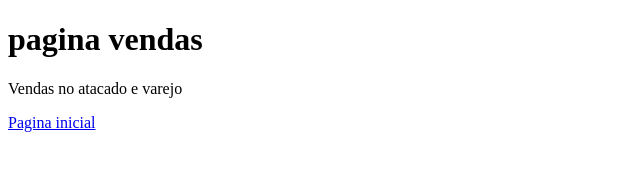
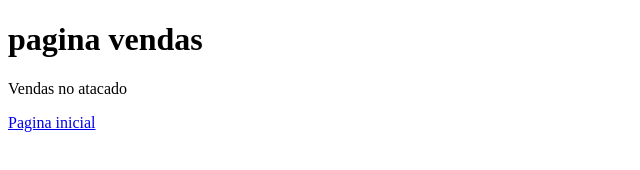
Before and after one commit to racquist/githubtest, a plain HTML site: page vendas.html in a window 1280 px wide. Shown: the full height of the page, 0-640 px from the left. Drawn offline with Linux system fonts and the light colour scheme.

Commit message:
Update vendas.html

```diff
--- a/vendas.html
+++ b/vendas.html
@@ -8,7 +8,7 @@
 </head>
 <body>
     <h1>pagina vendas</h1>
-    <p>Vendas no atacado e varejo</p>
+    <p>Vendas no atacado</p>
     <a href="index.html">Pagina inicial</a>
 </body>
 </html>
```
